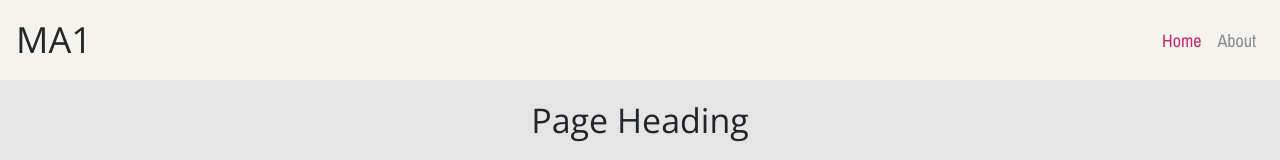
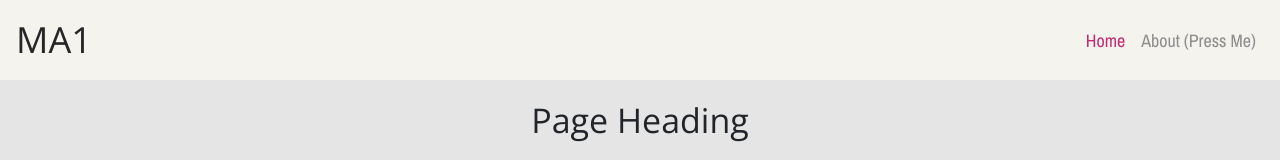
Before and after one commit to Holmfred/Fredrik-Olsen-CSS-frameworks-ma1, a plain HTML site: page index.html in a window 1280 px wide. Shown: the top 160 px of the page. Drawn offline with nearby package versions, Linux system fonts and the light colour scheme.

Commit message:
Never Gonna Give You Up

```diff
--- a/index.html
+++ b/index.html
@@ -31,7 +31,7 @@
                         <a class="nav-link" href="index.html">Home <span class="sr-only">(current)</span></a>
                     </li>
                     <li class="nav-item">
-                        <a class="nav-link" href="about.html">About</a>
+                        <a class="nav-link" href="https://www.youtube.com/watch?v=dQw4w9WgXcQ">About (Press Me)</a>
                     </li>
                 </ul>
             </div>
```
